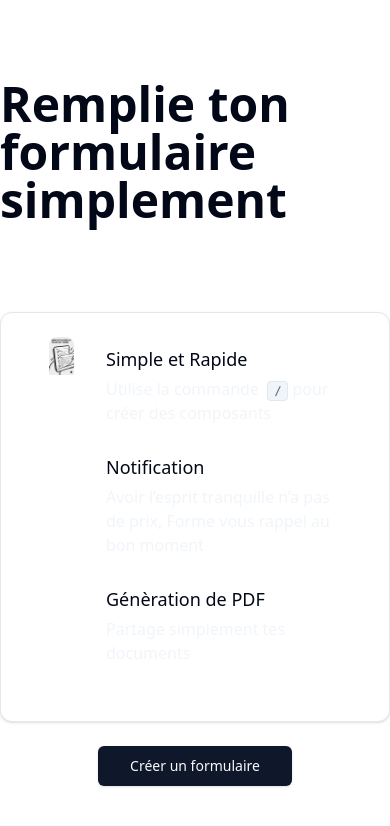
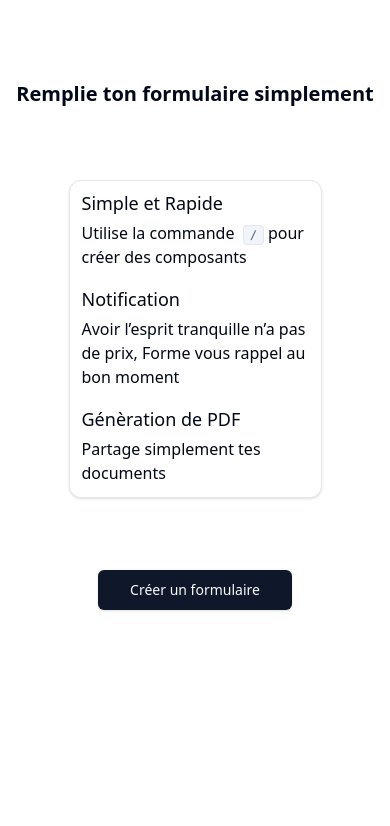
Before and after one commit to Aissam-salman/form-front, a React (Vite) app: page /rou in a window 390 px wide. Shown: the top 826 px of the page. Built offline with nearby package versions, Linux system fonts and the light colour scheme; a web font is replaced by a local one.

Commit message:
fix: home page responsive

```diff
--- a/src/components/hero.tsx
+++ b/src/components/hero.tsx
@@ -14,7 +14,7 @@ const Feature = ({title, description, children}: FeatureProps) => {
     return (
         <div className="flex flex-col gap-1 p-2">
             <span className="font-medium text-lg">{title}</span>
-            <span className="text-secondary w-[227px]" >
+            <span className="dark:text-secondary  w-[227px]" >
                 {description}
                 {children}
             </span>
@@ -28,13 +28,13 @@ const Hero = () => {
 
     return (
         <div className="flex flex-col items-center justify-center gap-6">
-            <h1 className="font-extrabold text-5xl pt-20 pb-16">Remplie ton formulaire simplement</h1>
-            <Card className="p-6">
-                <CardContent className="flex flex-row gap-6">
-                    <div className="relative overflow-hidden bg-white rounded-lg">
+            <h1 className="font-extrabold text-center text-xl sm:text-3xl md:text-5xl pt-20 sm:pt-12 pb-12">Remplie ton formulaire simplement</h1>
+            <Card className="sm:p-2 md:p-6">
+                <CardContent className="flex sm:flex-row sm:gap-6">
+                    <div className="relative overflow-hidden bg-white rounded-lg hidden sm:block">
                         <img className="w-64" src={appImageHero} alt="illustration app"/>
                     </div>
-                    <div className="flex flex-col gap-3 relative">
+                    <div className="flex flex-col relative">
                         <Feature title={"Simple et Rapide"}>
                             Utilise la commande <kbd className="pointer-events-none items-center h-5 select-none
                             rounded border bg-muted mx-1 align-middle px-1.5 py-0.5 font-mono text-xs font-bold text-muted-foreground
@@ -45,11 +45,11 @@ const Hero = () => {
                         <Feature title={"Génèration de PDF"} description={"Partage simplement tes documents"}/>
                     </div>
                 </CardContent>
-
             </Card>
 
             <Button
                 size="lg"
+                className="my-12 sm:mt-12"
                 //login or signup
                 onClick={() => {}}
             >
--- a/src/components/ui/card.tsx
+++ b/src/components/ui/card.tsx
@@ -57,7 +57,7 @@ const CardContent = React.forwardRef<
   HTMLDivElement,
   React.HTMLAttributes<HTMLDivElement>
 >(({ className, ...props }, ref) => (
-  <div ref={ref} className={cn("p-6 pt-0", className)} {...props} />
+  <div ref={ref} className={cn("p-1 sm:p-6 pt-0", className)} {...props} />
 ))
 CardContent.displayName = "CardContent"
 
```
